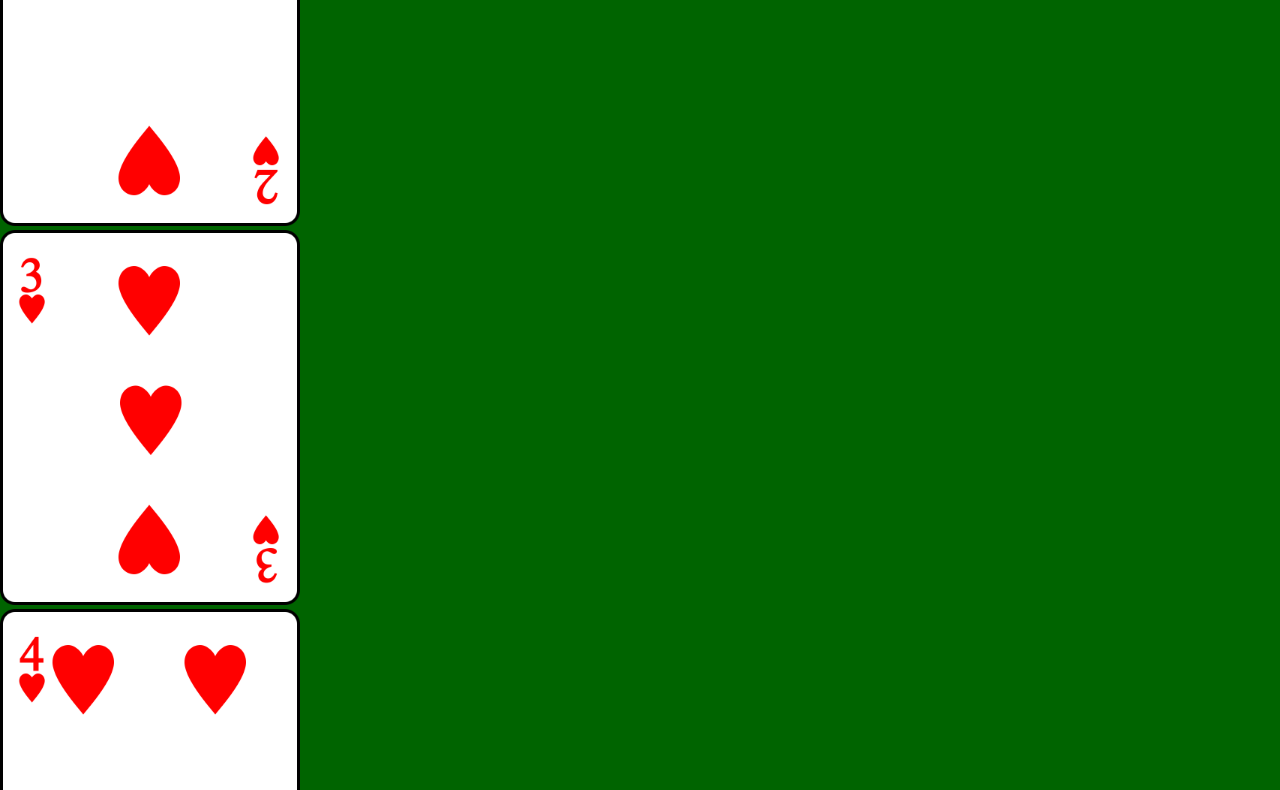
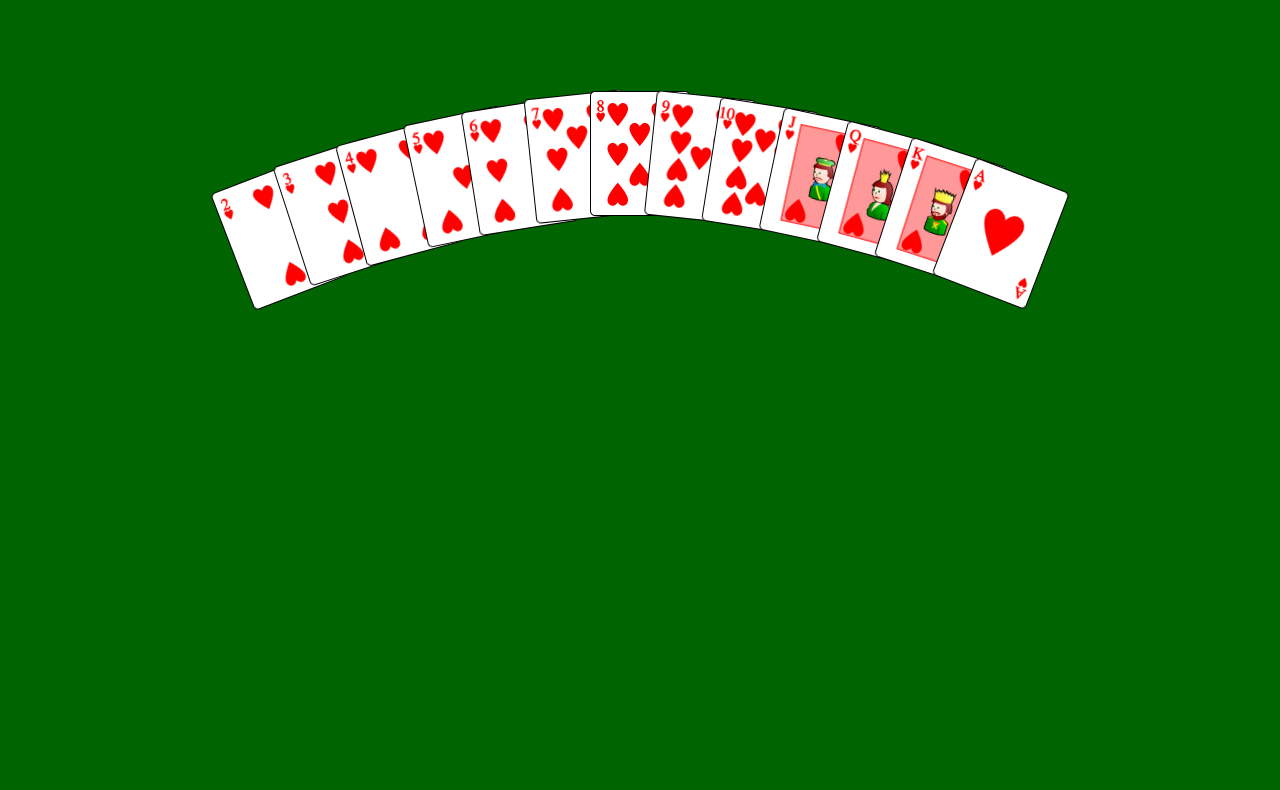
Before and after one commit to szrokmn/Iskambil, a plain HTML site: page index.html in a window 1280 px wide. Shown: the part 186-976 px from the top of the page. After the commit the page ends 800 px from the top, so only its background shows below. Drawn offline with Linux system fonts and the light colour scheme; a web font is replaced by a local one.

Commit message:
html and css finished

```diff
--- a/index.html
+++ b/index.html
@@ -8,48 +8,73 @@
     <title>Document</title>
 </head>
 <body>
-    <h1 class="h1">İSKAMBİL CARDS</h1>
+    <h1>Poker Cards</h1>
 
-<div class="box">
-    <img src="images/22.png" alt="22.png">
-</div>
-<div class="box">
-    <img src="images/33.png" alt="33.png">
-</div>
-<div class="box">
-    <img src="images/44.png" alt="44.png">
-</div>
-<div class="box">
-    <img src="images/55.png" alt="55.png">
-</div>
-<div class="box">
-    <img src="images/66.png" alt="66.png">
-</div>
-<div class="box">
-    <img src="images/77.png" alt="77.png">
-</div>
-<div class="box">
-    <img src="images/88.png" alt="88.png">
-</div>
-<div class="box">
-    <img src="images/99.png" alt="99.png">
-</div>
-<div class="box">
-    <img src="images/1010.png" alt="1010.png">
-</div>
-<div class="box">
-    <img src="images/AA.png" alt="AA.png">
-</div>
-<div class="box">
-    <img src="images/JJ.png" alt="JJ.png">
-</div>
-<div class="box">
-    <img src="images/KK.png" alt="KK.png">
-</div>
-<div class="box">
-    <img src="images/QQ.png" alt="QQ.png">
-</div>
+    <div class="container">
+        <div class="box22">
+            <img src="./images/22.png" alt="">
+        </div>
 
+
+        <div class="box33">
+            <img src="./images/33.png" alt="">
+        </div>
+
+
+        <div class="box44">
+            <img src="./images/44.png" alt="">
+        </div>
+
+
+        <div class="box55">
+            <img src="./images/55.png" alt="">
+        </div>
+
+
+        <div class="box66">
+            <img src="./images/66.png" alt="">
+        </div>
+
+
+        <div class="box77">
+            <img src="./images/77.png" alt="">
+        </div>
+
+
+        <div class="box88">
+            <img src="./images/88.png" alt="">
+        </div>
+
+
+        <div class="box99">
+            <img src="./images/99.png" alt="">
+        </div>
+
+
+        <div class="box1010">
+            <img src="./images/1010.png" alt="">
+        </div>
+
+
+        <div class="boxjj">
+            <img src="./images/JJ.png" alt="">
+        </div>
+
+
+        <div class="boxqq">
+            <img src="./images/QQ.png" alt="">
+        </div>
+
+
+        <div class="boxkk">
+            <img src="./images/KK.png" alt="">
+        </div>
+
+
+        <div class="boxaa">
+            <img src="./images/AA.png" alt="">
+        </div>
+    </div>
 
 
 
--- a/style.css
+++ b/style.css
@@ -1,11 +1,119 @@
+@import url('https://fonts.googleapis.com/css2?family=Bowlby+One+SC&family=DynaPuff&family=Roboto:wght@100&family=Sorts+Mill+Goudy:ital@1&family=Yellowtail&display=swap');
+
 *{
-    margin:0;
-    padding:0;
+    margin: 0;
+    padding: 0;
     box-sizing: border-box;
 }
 body{
+    /* background-image: linear-gradient(to bottom right, red ,yellow , darkgreen);*/
+    /* background-repeat: no-repeat;
+    background-size: cover; */
+    height: 100%;
     background-color: darkgreen;
+
 }
-.box img{
-    width: 300px;
+.container{
+    position: relative;
+    display: flex;
+    justify-content: center;
+    width: 500px;
+    margin: 0 auto;
+    margin-top: 100px;
+    /* top: 50%; */
+    background-color: aqua;
 }
+h1{
+    color: white;
+    text-align: center;
+    font-size: 60px;
+    font-family: 'DynaPuff', cursive ;
+    margin-top: 100px;
+}
+img{
+    width: 100px;
+}
+.box88{
+    position: absolute;
+    align-items: center;
+    top: 7px;
+}
+ .box77{
+    position: absolute;
+    top: 10px;
+    left: 140px;
+    transform: rotate(-6deg);
+}
+.box66{
+    position: absolute;
+    top: 20px;
+    left: 80px;
+    transform: rotate(-9deg);
+}
+.box55{
+    position: absolute;
+    top: 30px;
+    left: 25px;
+    transform: rotate(-12deg);
+}
+.box44{
+    position: absolute;
+    top: 47px;
+    left: -40px;
+    transform: rotate(-15deg);
+}
+.box33{
+    position: absolute;
+    top: 65px;
+    left: -100px;
+    transform: rotate(-18deg);
+}
+.box22{
+    position: absolute;
+    top: 88px;
+    left: -160px;
+    transform: rotate(-21deg);
+}
+.box99{
+    position: absolute;
+    top: 11px;
+    right: 140px;
+    transform: rotate(6deg);
+}
+.box1010{
+    position: absolute;
+    top: 20px;
+    right: 80px;
+    transform: rotate(9deg);
+}
+.boxjj{
+    position: absolute;
+    top: 32px;
+    right: 20px;
+    transform: rotate(12deg);
+}
+.boxqq{
+    position: absolute;
+    top: 47px;
+    right: -40px;
+    transform: rotate(15deg);
+}
+.boxkk{
+    position: absolute;
+    top: 65px;
+    right: -100px;
+    transform: rotate(18deg);
+}
+.boxaa{
+    position: absolute;
+    top: 87px;
+    right: -160px;
+    transform: rotate(21deg);
+}
+div[class*='box']:hover{
+    cursor: pointer;
+    transform: scale(1.5);
+    z-index: 1;
+    transition: 0.2s ease;
+    box-shadow: 1px 1px 7px rgba(0, 0, 0, 0.4);
+}
```
